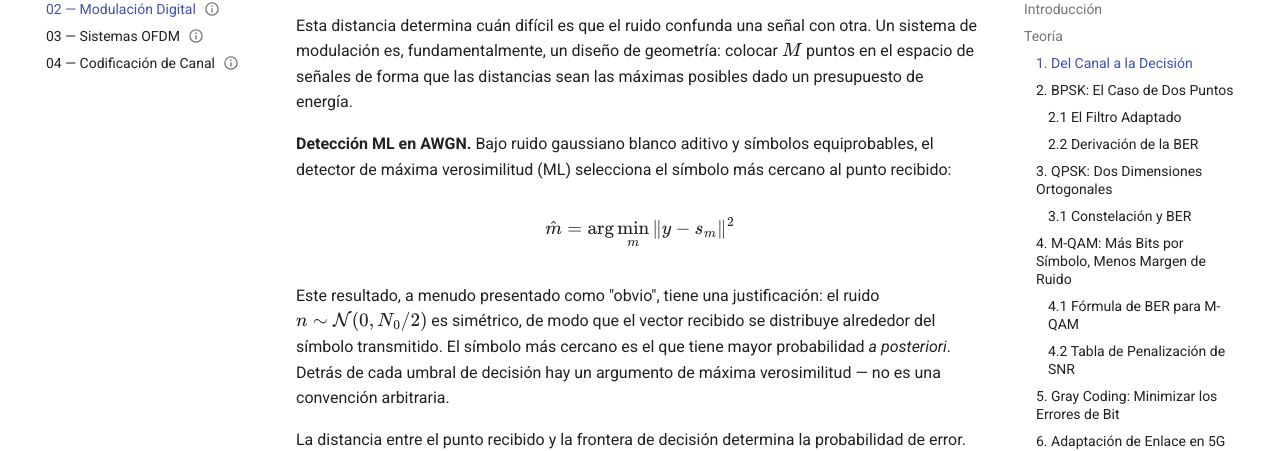
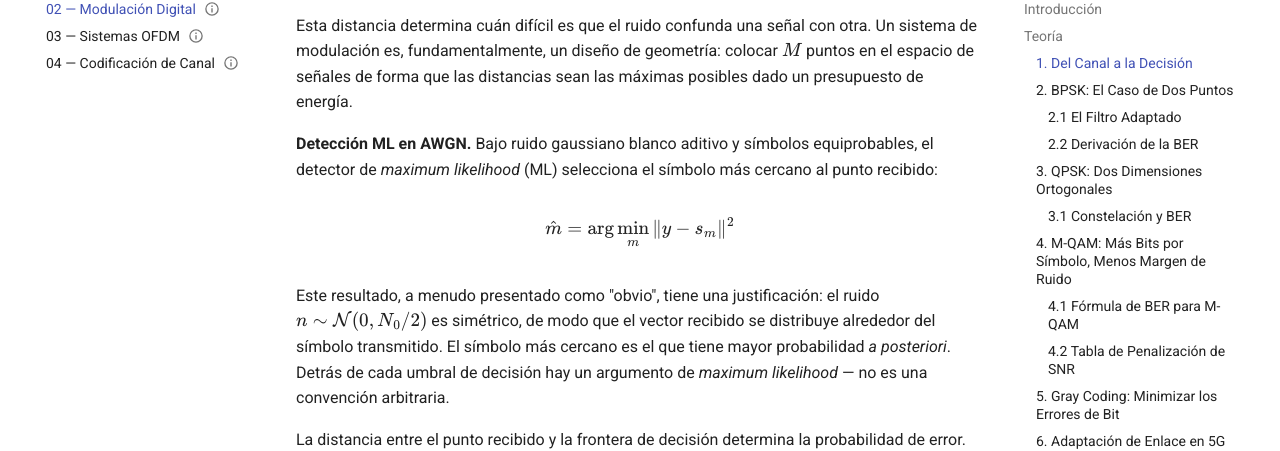
Before and after one commit to ollerenac/wireless-communication-systems, an MkDocs documentation site: the page built from docs/sessions/02-digital-modulation/index.md, in a window 1280 px wide and 900 px high, scrolled down 1502 px. Shown: the part 126-577 px from the top of the window. Built offline with MkDocs 1.6.1 and Material for MkDocs 9.7.7, drawn with Linux system fonts in a browser that asks for light colours; comment, search, counter and statistics services are not loaded.

Commit message:
S02: replace 'máxima verosimilitud' with 'maximum likelihood'
Co-Authored-By: Claude Sonnet 4.6 <noreply@anthropic.com>

```diff
--- a/docs/sessions/02-digital-modulation/index.md
+++ b/docs/sessions/02-digital-modulation/index.md
@@ -45,11 +45,11 @@ $$d(s_i, s_j) = \sqrt{\int_0^{T_s} [s_i(t) - s_j(t)]^2\, dt}$$
 
 Esta distancia determina cuán difícil es que el ruido confunda una señal con otra. Un sistema de modulación es, fundamentalmente, un diseño de geometría: colocar $M$ puntos en el espacio de señales de forma que las distancias sean las máximas posibles dado un presupuesto de energía.
 
-**Detección ML en AWGN.** Bajo ruido gaussiano blanco aditivo y símbolos equiprobables, el detector de máxima verosimilitud (ML) selecciona el símbolo más cercano al punto recibido:
+**Detección ML en AWGN.** Bajo ruido gaussiano blanco aditivo y símbolos equiprobables, el detector de *maximum likelihood* (ML) selecciona el símbolo más cercano al punto recibido:
 
 $$\hat{m} = \arg\min_m \|y - s_m\|^2$$
 
-Este resultado, a menudo presentado como "obvio", tiene una justificación: el ruido $n \sim \mathcal{N}(0, N_0/2)$ es simétrico, de modo que el vector recibido se distribuye alrededor del símbolo transmitido. El símbolo más cercano es el que tiene mayor probabilidad *a posteriori*. Detrás de cada umbral de decisión hay un argumento de máxima verosimilitud — no es una convención arbitraria.
+Este resultado, a menudo presentado como "obvio", tiene una justificación: el ruido $n \sim \mathcal{N}(0, N_0/2)$ es simétrico, de modo que el vector recibido se distribuye alrededor del símbolo transmitido. El símbolo más cercano es el que tiene mayor probabilidad *a posteriori*. Detrás de cada umbral de decisión hay un argumento de *maximum likelihood* — no es una convención arbitraria.
 
 La distancia entre el punto recibido y la frontera de decisión determina la probabilidad de error. Cuanto mayor es esa distancia en relación con la desviación estándar del ruido $\sqrt{N_0/2}$, menor es la BER.
 
```
